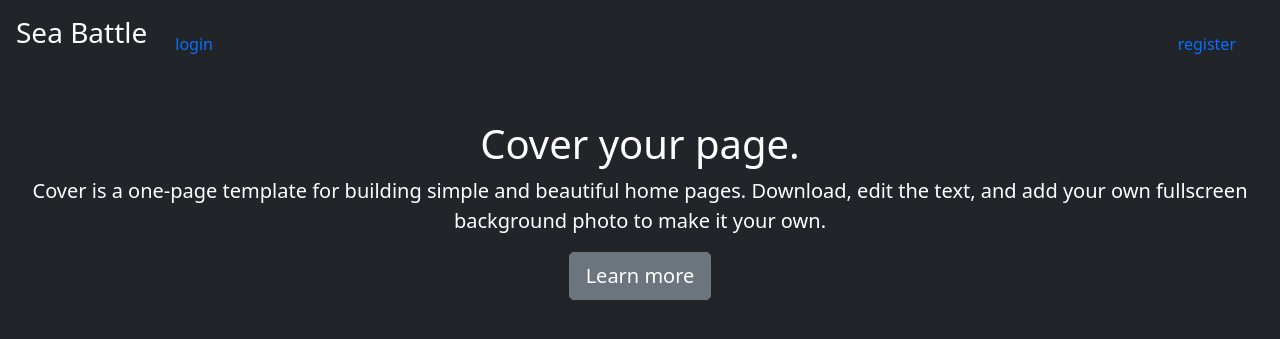
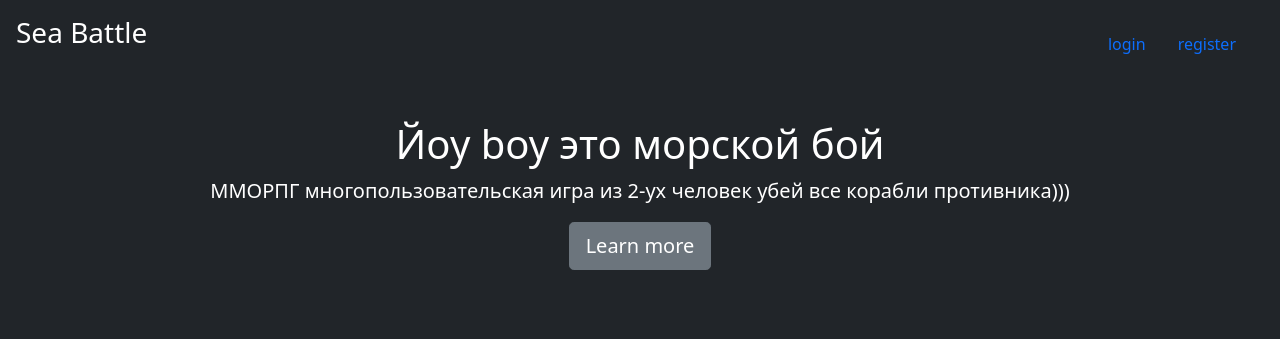
Before and after one commit to QvkkpotentialExplorer/Sea_battle-, a Flask app: page / in a window 1280 px wide. Shown: the top 339 px of the page. Run offline with Flask 3, Linux system fonts and the light colour scheme; some libraries are stand-ins or nearby versions.

Commit message:
update index.html

```diff
--- a/blueprints/templates/index.html
+++ b/blueprints/templates/index.html
@@ -22,14 +22,14 @@
 </style>
 
 <body class="text-center bg-dark text-white">
-<div class="cover-container d-flex h-100 p-3 mx-auto flex-column">
+<div class="cover-container d-flex h-100 p-3  flex-column">
     <header class="mb-auto">
         <div>
             <h3 class="float-md-start mb-0">Sea Battle</h3>
             <nav class="navbar navbar-light ">
-                <div class="container-fluid">
+                <div class="container-fluid justify-content-center justify-content-md-end">
                     <a class="nav-link active" href="{{ url_for('auth_page.login') }}">login</a>
-                    <a class="nav-link" href="{{ url_for('auth_page.register') }}">register</a>
+                    <a class="nav-link active" href="{{ url_for('auth_page.register') }}">register</a>
                     {% if current_user.is_authenticated %}
                     <a class="nav-link" href="{{ url_for('profile.user') }}">{{ current_user.login }}</a>
                     {% endif %}
@@ -38,10 +38,9 @@
         </div>
     </header>
 
-    <main role="main" class="inner cover mt-5">
-        <h1 class="cover-heading">Cover your page.</h1>
-        <p class="lead">Cover is a one-page template for building simple and beautiful home pages. Download, edit the
-            text, and add your own fullscreen background photo to make it your own.</p>
+    <main role="main" class="inner cover mt-5 justify-content-center">
+        <h1 class="cover-heading">Йоу boy это морской бой</h1>
+        <p class="lead">ММОРПГ многопользовательская игра из 2-ух человек убей все корабли противника)))</p>
         <p class="lead">
             <a href="#" class="btn btn-lg btn-secondary">Learn more</a>
         </p>
```
